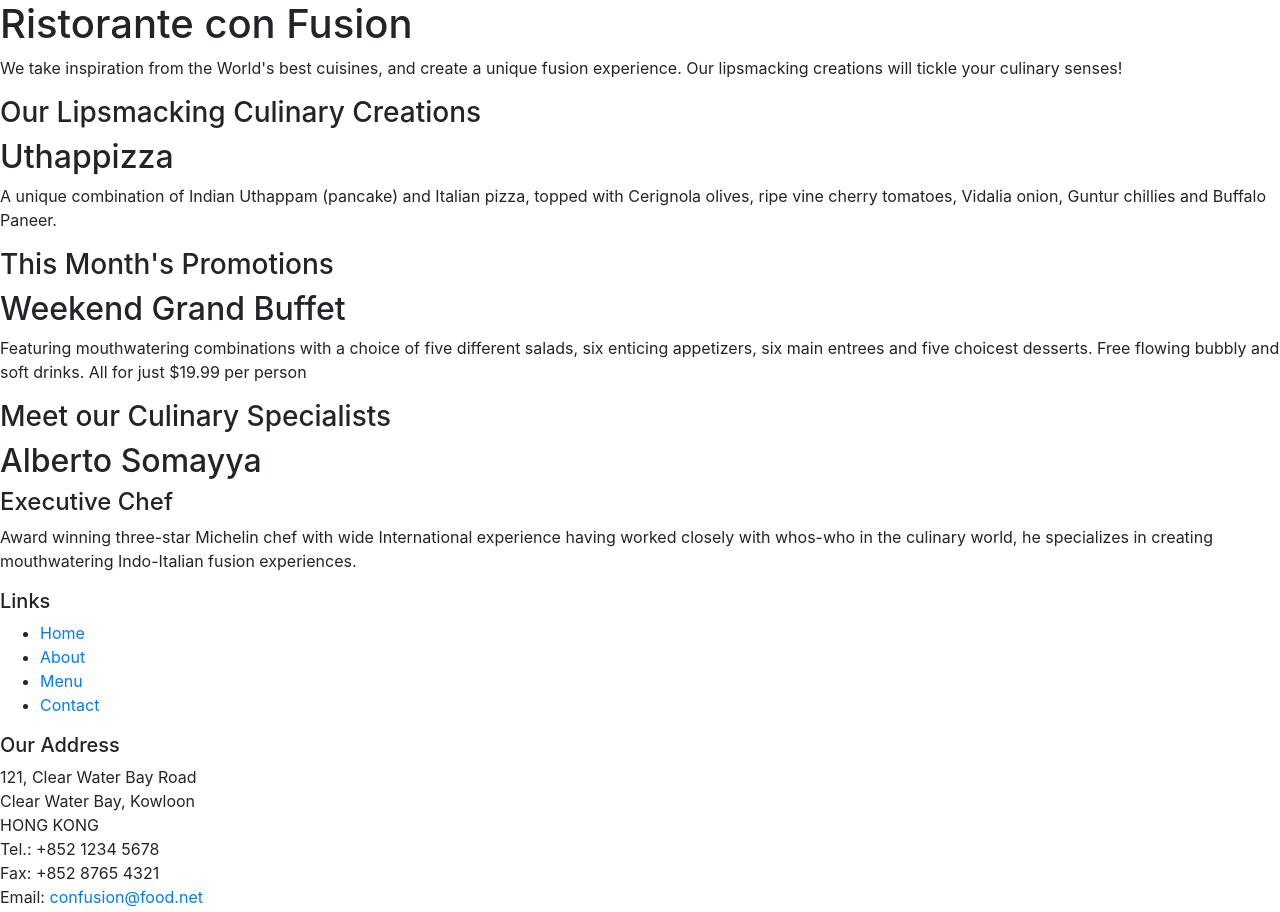
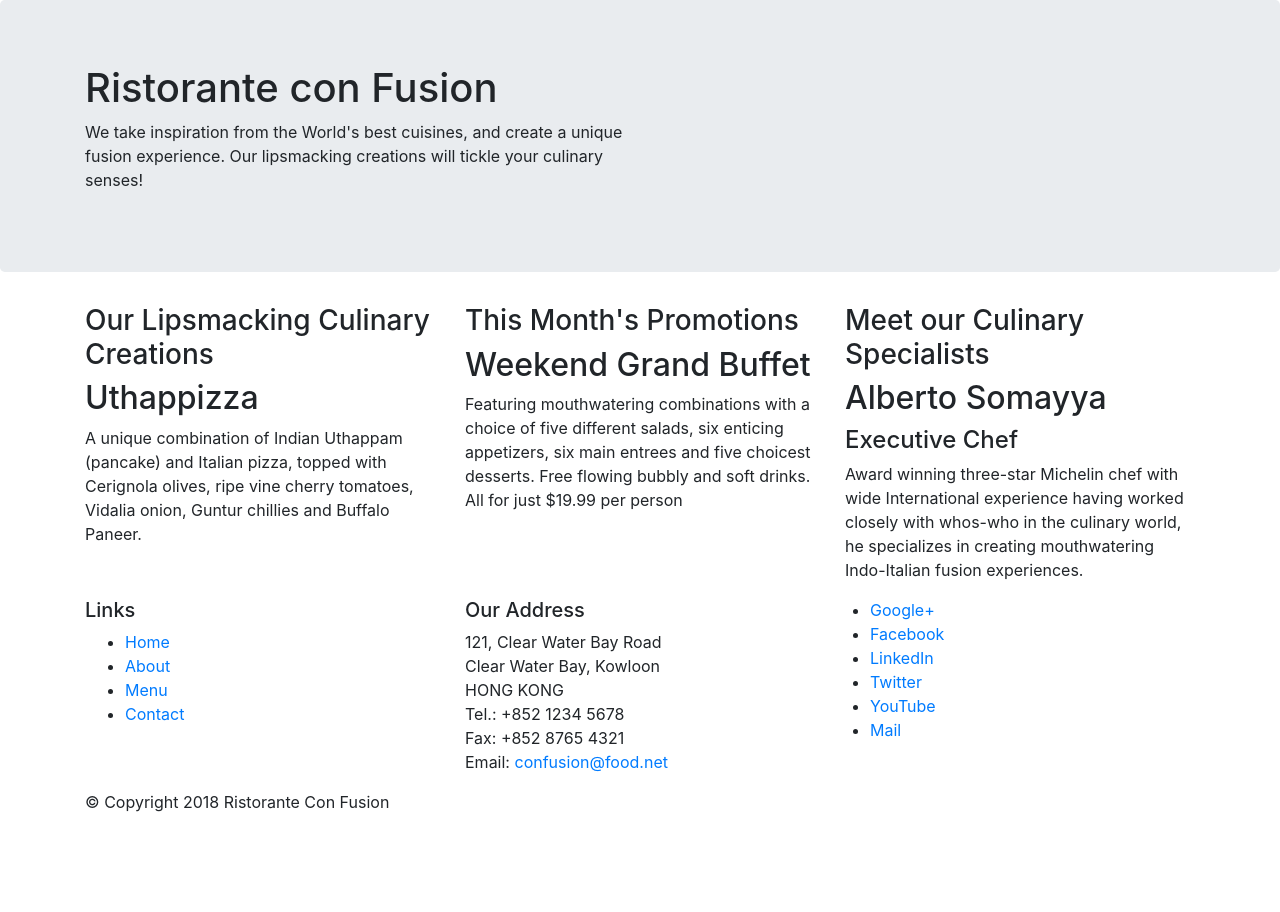
Before and after one commit to hieuphamtrung2003/PhamTrungHieu, a website: page index.html in a window 1280 px wide. Shown: the top 912 px of the page. After the commit the page ends 830 px from the top, so only its background shows below. Drawn offline with nearby package versions, Linux system fonts and the light colour scheme.

Commit message:
update bootstrap

```diff
--- a/index.html
+++ b/index.html
@@ -13,10 +13,10 @@
 
 <body>
 
-    <header>
-        <div>
-            <div>
-                <div>
+    <header class="jumbotron">
+        <div class=" container">
+            <div class="row">
+                <div class="col-sm-6">
                     <h1>Ristorante con Fusion</h1>
                     <p>We take inspiration from the World's best cuisines, and create a unique fusion experience. Our lipsmacking creations will tickle your culinary senses!</p>
                 </div>
@@ -26,8 +26,10 @@
         </div>
     </header>
 
-    <div>
-        <div>
+    <div class="container">
+
+    <div class="row">
+        <div class="col-12 col-sm-4 col-md-4">
             <div>
                 <h3>Our Lipsmacking Culinary Creations</h3>
             </div>
@@ -38,7 +40,7 @@
         </div>
 
 
-        <div>
+        <div class="col-12 col-sm-4 col-md-4">
             <div>
                 <h3>This Month's Promotions</h3>
             </div>
@@ -48,7 +50,7 @@
             </div>
         </div>
 
-        <div>
+        <div class="col-12 col-sm-4 col-md-4">
             <div>
                 <h3>Meet our Culinary Specialists</h3>
             </div>
@@ -59,11 +61,12 @@
             </div>
         </div>
     </div>
+</div>
 
     <footer>
-        <div>
-            <div>
-                <div>
+        <div class="container">
+            <div class="row">
+                <div class="col-12 col-sm-4">
                     <h5>Links</h5>
                     <ul>
                         <li><a href="#">Home</a></li>
@@ -72,7 +75,7 @@
                         <li><a href="#">Contact</a></li>
                     </ul>
                 </div>
-                <div>
+                <div class="col-12 col-sm-4">
                     <h5>Our Address</h5>
                     <address>
 		              121, Clear Water Bay Road<br>
@@ -85,17 +88,21 @@
                 </div>
                 <div>
                     <div>
-                        <a href="http://google.com/+">Google+</a>
-                        <a href="http://www.facebook.com/profile.php?id=">Facebook</a>
-                        <a href="http://www.linkedin.com/in/">LinkedIn</a>
-                        <a href="http://twitter.com/">Twitter</a>
-                        <a href="http://youtube.com/">YouTube</a>
-                        <a href="mailto:">Mail</a>
+
+                        <ul>
+                            <li><a href="http://google.com/+">Google+</a></li>
+                            <li> <a href="http://www.facebook.com/profile.php?id=">Facebook</a></li>
+                            <li><a href="http://www.linkedin.com/in/">LinkedIn</a></li>
+                            <li><a href="http://twitter.com/">Twitter</a></li>
+                            <li><a href="http://youtube.com/">YouTube</a></li>
+                            <li><a href="mailto:">Mail</a></li>
+                        </ul>
+
                     </div>
                 </div>
            </div>
            <div>
-                <div>
+            <div>
                     <p>© Copyright 2018 Ristorante Con Fusion</p>
                 </div>
            </div>
```
